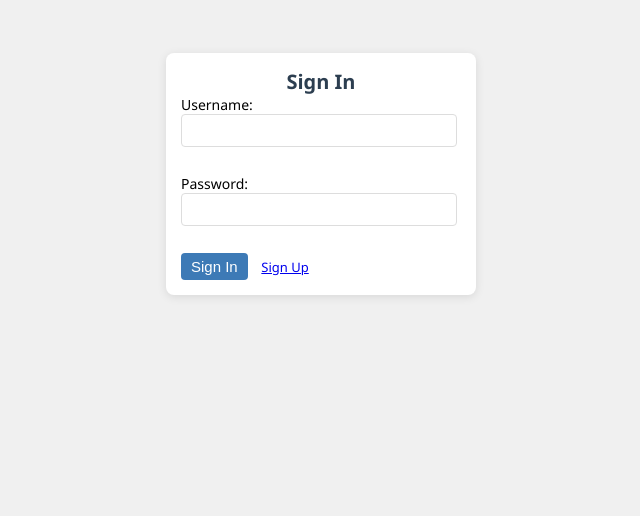
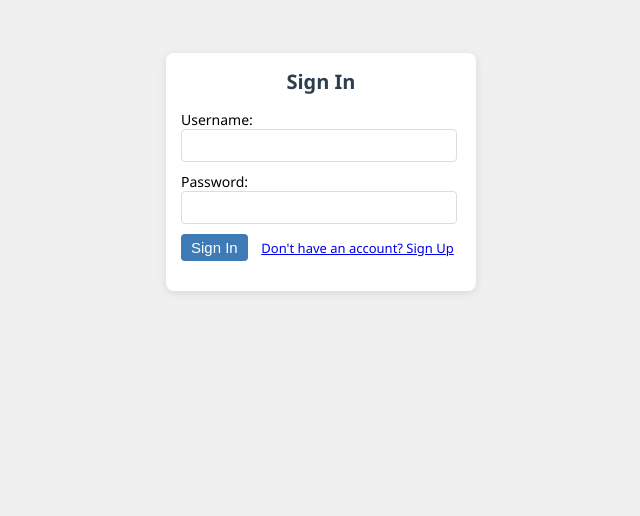
Before and after one commit to never-never-more/fastapi-project, a FastAPI app: page /login in a window 1280 px wide. Shown: the part 56-572 px from the top of the page, without its empty margins (319-959 px from the left). Run offline with FastAPI, Linux system fonts and the light colour scheme; parts of the project's set-up code (start-up, migrations or seed data) failed here and were passed over.

Commit message:
ready login front+back, added relationships

```diff
--- a/main.py
+++ b/main.py
@@ -29,13 +29,13 @@ SessionDep = Annotated[AsyncSession, Depends(get_db)]                       #
 
 #   Домашняя страница -----------------------------------------------------------------------------------------------------
 
-@app.get("/", response_class=HTMLResponse)                                  #   Request — это класс из модуля fastapi,
+@app.get("/", response_class=HTMLResponse, tags=["Home"], summary="get home page")  #   Request — это класс из модуля fastapi,
 async def get_home(     request: Request,
                         db: SessionDep,
                         show_form: bool = False             ):              #   который предоставляет доступ к:
 
     username = request.cookies.get("username")                              #   headers, cookies, form(), body() и т.д.
-    posts = db.query(Post).order_by(Post.date.desc()).limit(10).all()
+    posts = db.execute(select(Post).order_by(Post.date.desc()).limit(10).all())
 
     return templates.TemplateResponse("home.html",
       {     "request":request,
--- a/static/site.css
+++ b/static/site.css
@@ -84,6 +84,10 @@ hr { /* линия между навбаром и остальным боди */
     font-weight: 600;      /* Полужирное начертание */
     color: #2c3e50;        /* Цвет текста (темно-синий) */
 
+}
+
+span.message {
+    margin-bottom: 15px;
 }
 
 form p {
@@ -261,7 +265,7 @@ form input[type="email"] {
     border: 1px solid #ddd; /* Серая рамка */
     border-radius: 4px;   /* Закругление углов */
     font-size: 13px;      /* Размер шрифта */
-    margin-bottom: 12px;
+    margin-bottom: 10px;
 }
 
 .form-group textarea {
--- a/templates/login.html
+++ b/templates/login.html
@@ -3,24 +3,61 @@
 Login
 {% endblock %}
 {% block content %}
-<form method="post" class="form-window">
+<div class="form-window">
     <span class="message">Sign In</span>
 
-    <div class="form-group">
-        {% if error %}
-            <span class="error"> {{ error }} </span>
-        {% endif %}
+    <!-- Сообщение об ошибках -->
+    <div id="error-message" class="error-message" style="display: none;"></div>
+
+    <form id="login-form" class="form-group">
         <label for="username">Username:</label>
-        <input type="username" id="username" name="username" required>
-    </div>
+        <input type="username" class="form-control" id="username" name="username" required>
 
-    <div class="form-group">
         <label for="password">Password:</label>
-        <input type="password" id="password" name="password" required>
-    </div>
+        <input type="password" class="form-control" id="password" name="password" required>
 
-    <button type="submit" class="btn-primary">Sign In</button>
-    <a href="/registr" class="btn-link">Sign Up</a>
+        <button type="submit" class="btn-primary">Sign In</button>
+        <a href="/registr" class="btn-link">Don't have an account? Sign Up</a>
+    </form>
+</div>
+<script>
+document.getElementById('login-form').addEventListener('submit', async function(e) {
+    e.preventDefault(); // Предотвратить стандартную отправку формы
 
-</form>
+    const username = document.getElementById('username').value.trim();
+    const password = document.getElementById('password').value;
+
+    const errorMessage = document.getElementById('error-message');
+    errorMessage.style.display = 'none';
+    errorMessage.textContent = '';
+
+    try {
+        const response = await fetch('/login', {
+            method: 'POST',
+            headers: {
+                'Content-Type': 'application/json'
+            },
+            body: JSON.stringify({ username, password })
+        });
+
+        if (!response.ok) {
+            const data = await response.json();
+            errorMessage.textContent = data.detail || 'An error occurred';
+            errorMessage.style.display = 'block';
+            return;
+        }
+
+        const result = await response.json();
+        alert('Welcome back, ' + result.username + '!');
+
+        // Перенаправление после успешного входа
+        window.location.href = '/';  // Можешь изменить на /profile или любую другую
+    } catch (err) {
+        console.error(err);
+        errorMessage.textContent = 'Could not connect to server.';
+        errorMessage.style.display = 'block';
+    }
+});
+</script>
+
 {% endblock %}
```
Also changed, not shown: models.py (+13 -4 lines).
